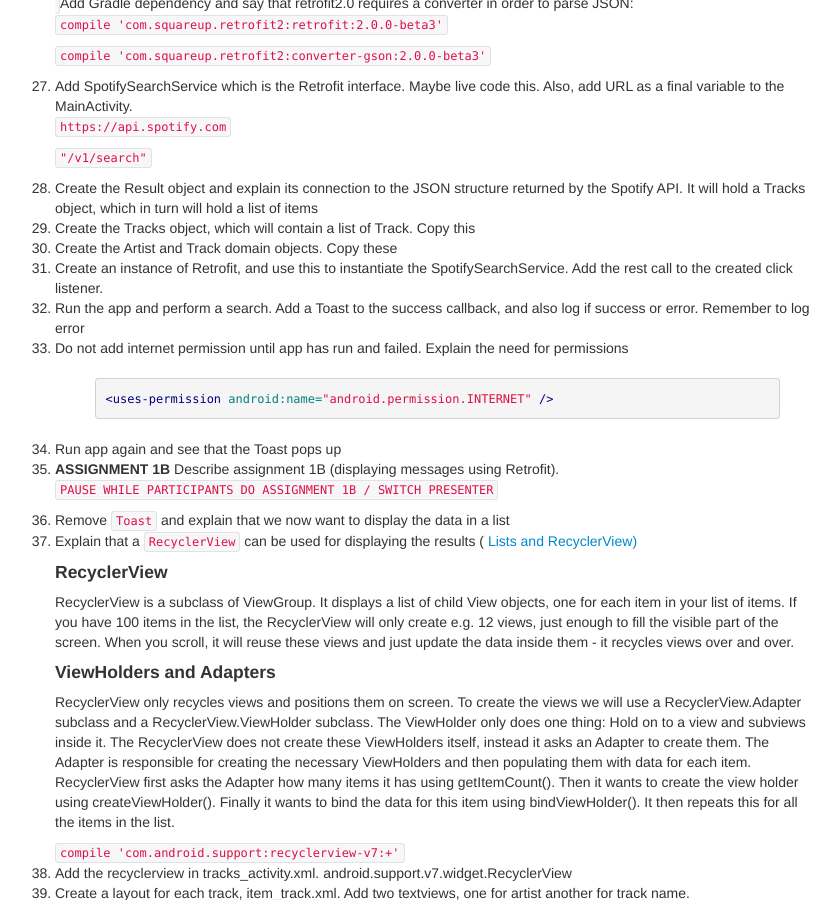
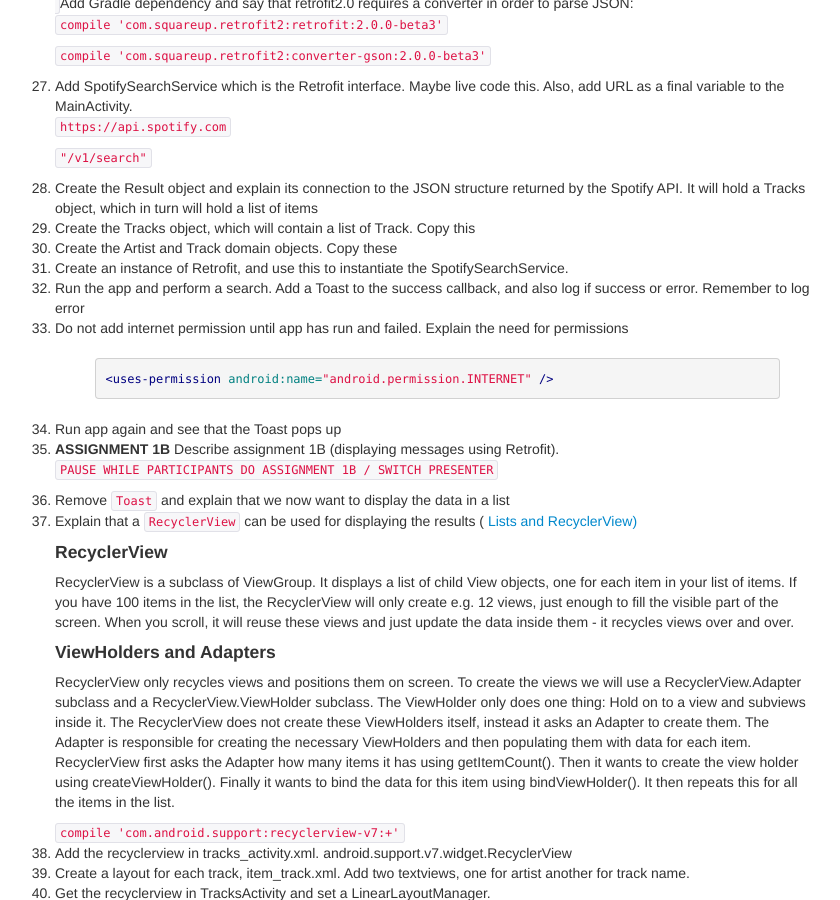
Before and after one commit to bekk/android101, a Jekyll site: the page built from docs/pages/manuscript.html, in a window 1280 px wide and 900 px high, scrolled down 1907 px. Shown: the whole window, without its empty margins (5-845 px from the left). Built offline with Jekyll 4.4.1, drawn with Linux system fonts in a browser that asks for light colours; Markdown is read by kramdown in place of the engine named in the settings.

Commit message:
Oppdatert manus

```diff
--- a/docs/pages/manuscript.html
+++ b/docs/pages/manuscript.html
@@ -78,7 +78,7 @@
     <li> Create the Result object and explain its connection to the JSON structure returned by the Spotify API. It will hold a Tracks object, which in turn will hold a list of items</li>
     <li> Create the Tracks object, which will contain a list of Track. Copy this</li>
     <li> Create the Artist and Track domain objects. Copy these</li>
-    <li> Create an instance of Retrofit, and use this to instantiate the SpotifySearchService. Add the rest call to the created click listener. </li>
+    <li> Create an instance of Retrofit, and use this to instantiate the SpotifySearchService. </li>
     <li> Run the app and perform a search. Add a Toast to the success callback, and also log if success or error. Remember to log error</li>
 
     <li>Do not add internet permission until app has run and failed. Explain the need for permissions</li>
```
